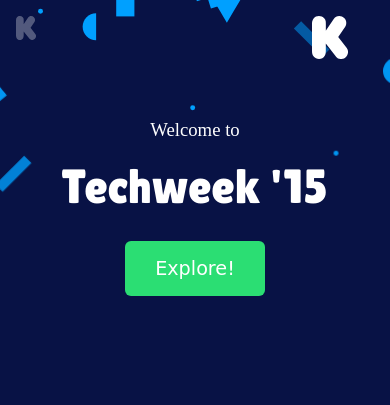
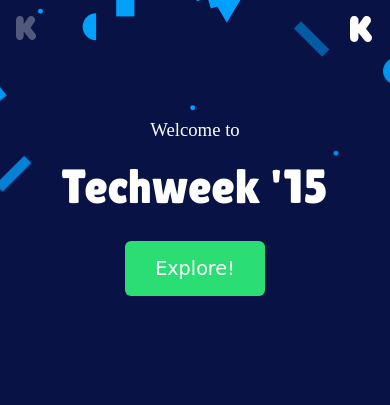
Before and after one commit to IEEEDTU/TechWeek-2015, a PHP site: page / in a window 390 px wide. Shown: the top 405 px of the page. Run offline with PHP 8.4, Linux system fonts and the light colour scheme; some web fonts are replaced.

Commit message:
Schedule logo h/w corrected

```diff
--- a/css/main.css
+++ b/css/main.css
@@ -381,6 +381,8 @@ h2 {
 		background-image: url(imgs/ksr-logo.svg);
 		background-repeat: no-repeat;
 		background-position:center;
+		width: 1.6rem;
+		height: 1.6rem;
 	}
 	.view-all  p{
 		visibility: hidden;
```
